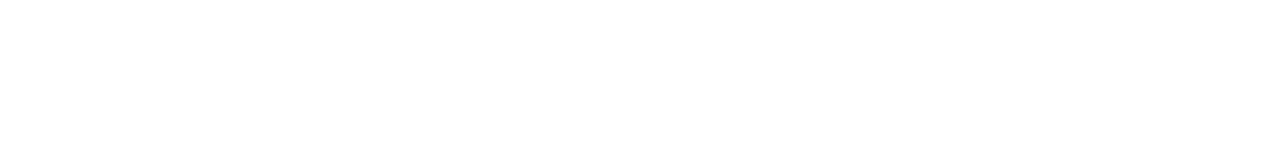
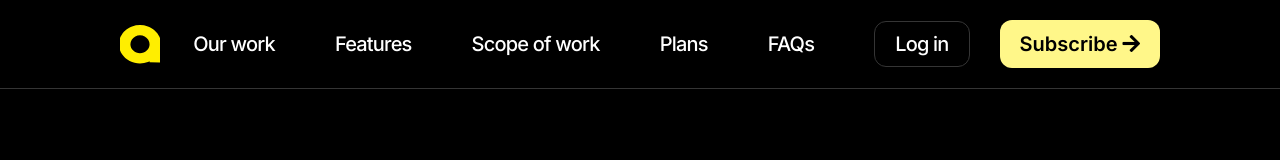
Before and after one commit to MehmetUmre/-artone-trainer-selection--project, a plain HTML site: page index.html in a window 1280 px wide. Drawn offline with Linux system fonts and the light colour scheme.

Commit message:
[AR-16] - Navbar

```diff
--- a/index.html
+++ b/index.html
@@ -3,7 +3,41 @@
   <head>
     <meta charset="UTF-8" />
     <meta name="viewport" content="width=device-width, initial-scale=1.0" />
+    <link rel="stylesheet" href="style.css" />
+    <link rel="preconnect" href="https://fonts.googleapis.com" />
+    <link rel="preconnect" href="https://fonts.gstatic.com" crossorigin />
+    <link
+      href="https://fonts.googleapis.com/css2?family=Inter:ital,opsz,wght@0,14..32,100..900;1,14..32,100..900&family=Manrope:wght@200..800&family=Plus+Jakarta+Sans:ital,wght@0,200..800;1,200..800&family=Poppins:ital,wght@0,100;0,200;0,300;0,400;0,500;0,600;0,700;0,800;0,900;1,100;1,200;1,300;1,400;1,500;1,600;1,700;1,800;1,900&display=swap"
+      rel="stylesheet"
+    />
+    <link
+      href="https://cdnjs.cloudflare.com/ajax/libs/font-awesome/5.15.3/css/all.min.css"
+      rel="stylesheet"
+    />
     <title>Document</title>
   </head>
-  <body></body>
+  <body>
+    <div class="header">
+      <div class="logo">
+        <img
+          src="assets\[AR-16]\Link → SVG.svg"
+          alt="Yellow circular company logo"
+          width="40"
+          height="40"
+          style="width: 100%; height: 100%; object-fit: cover"
+        />
+      </div>
+      <div class="nav-links">
+        <a href="#">Our work</a>
+        <a href="#">Features</a>
+        <a href="#">Scope of work</a>
+        <a href="#">Plans</a>
+        <a href="#">FAQs</a>
+        <a href="#" class="login-button">Log in</a>
+        <button class="subscribe-button">
+          Subscribe <i class="fas fa-arrow-right"></i>
+        </button>
+      </div>
+    </div>
+  </body>
 </html>
--- a/style.css
+++ b/style.css
@@ -0,0 +1,195 @@
+body {
+  margin: 0;
+  background-color: #000;
+}
+.header {
+  display: flex;
+  justify-content: space-between;
+  align-items: center;
+  padding: 20px 120px;
+  background-color: #000;
+  border-bottom: 1px solid #353535;
+}
+
+.logo {
+  width: 40px;
+  height: 40px;
+  overflow: hidden;
+}
+
+.nav-links {
+  display: flex;
+  align-items: center;
+  animation: navFadeIn 1.2s 0.2s cubic-bezier(0.4, 0, 0.2, 1) backwards;
+  gap: 10px;
+}
+
+@keyframes navFadeIn {
+  from {
+    opacity: 0;
+    transform: translateY(-20px);
+  }
+  to {
+    opacity: 1;
+    transform: translateY(0);
+  }
+}
+
+.nav-links a,
+.nav-links .login-button,
+.nav-links .subscribe-button {
+  opacity: 0;
+  transform: translateY(-10px);
+  animation: linkFadeIn 0.6s cubic-bezier(0.4, 0, 0.2, 1) forwards;
+}
+
+.nav-links a:nth-child(1) {
+  animation-delay: 0.3s;
+}
+.nav-links a:nth-child(2) {
+  animation-delay: 0.4s;
+}
+.nav-links a:nth-child(3) {
+  animation-delay: 0.5s;
+}
+.nav-links a:nth-child(4) {
+  animation-delay: 0.6s;
+}
+.nav-links a:nth-child(5) {
+  animation-delay: 0.7s;
+}
+.nav-links .login-button {
+  animation-delay: 0.8s;
+}
+.nav-links .subscribe-button {
+  animation-delay: 0.9s;
+}
+
+@keyframes linkFadeIn {
+  to {
+    opacity: 1;
+    transform: translateY(0);
+  }
+}
+
+.nav-links a {
+  color: #fff;
+  text-decoration: none;
+  margin-left: 50px;
+  transition: color 0.2s;
+  position: relative;
+  font-family: "Inter", sans-serif;
+  font-size: 20px;
+  font-style: normal;
+  font-weight: 500;
+  line-height: 20.24px;
+  letter-spacing: -0.8px;
+}
+
+.nav-links a:first-child {
+  margin-left: 0;
+}
+
+.nav-links a:not(.login-button):not(.subscribe-button):hover {
+  color: #fff789;
+}
+
+.login-button {
+  border: 1px solid #353535;
+  font-family: "Inter", sans-serif;
+  border-radius: 12px;
+  padding: 12px 20px;
+  color: #fff;
+  text-decoration: none;
+  margin-left: 20px;
+  font-size: 14px;
+  background: transparent;
+  transition: background 0.2s, color 0.2s, border 0.2s;
+  cursor: pointer;
+}
+
+.login-button:hover {
+  background: #fff789;
+  color: #000;
+  border: 1px solid #fff;
+}
+
+.subscribe-button {
+  background-color: #fff789;
+  border: none;
+  border-radius: 12px;
+  padding: 12px 20px;
+  color: #000;
+  text-decoration: none;
+  margin-left: 20px;
+  font-size: 20px;
+  cursor: pointer;
+  display: flex;
+  align-items: center;
+  font-weight: 600;
+  transition: background 0.2s, color 0.2s, box-shadow 0.2s;
+  box-shadow: 0 0 0 0 #ff0;
+  font-family: "Inter", sans-serif;
+  font-style: normal;
+}
+
+.subscribe-button i {
+  margin-left: 5px;
+  transition: transform 0.2s;
+}
+
+.subscribe-button:hover {
+  background: #fff700;
+  color: #000;
+  box-shadow: 0 2px 16px 0 #fff70044;
+}
+
+.subscribe-button:hover i {
+  transform: translateX(4px);
+}
+
+@media screen and (max-width: 1024px) {
+  .nav-links a {
+    font-size: 12px;
+    margin-left: 15px;
+  }
+  .login-button,
+  .subscribe-button {
+    font-size: 12px;
+    padding: 6px 12px;
+  }
+}
+
+@media screen and (max-width: 768px) {
+  .header {
+    flex-wrap: nowrap;
+  }
+  .nav-links {
+    justify-content: flex-end;
+  }
+  .nav-links a:not(.login-button):not(.subscribe-button) {
+    display: none;
+  }
+  .login-button,
+  .subscribe-button {
+    margin-left: 10px;
+  }
+}
+
+@media screen and (max-width: 480px) {
+  .header {
+    padding: 15px;
+  }
+  .logo {
+    width: 30px;
+    height: 30px;
+  }
+  .login-button,
+  .subscribe-button {
+    font-size: 10px;
+    padding: 5px 10px;
+  }
+  .subscribe-button i {
+    display: none;
+  }
+}
```
Also changed, not shown: assets/[AR-16]/Link → SVG.svg (added).
